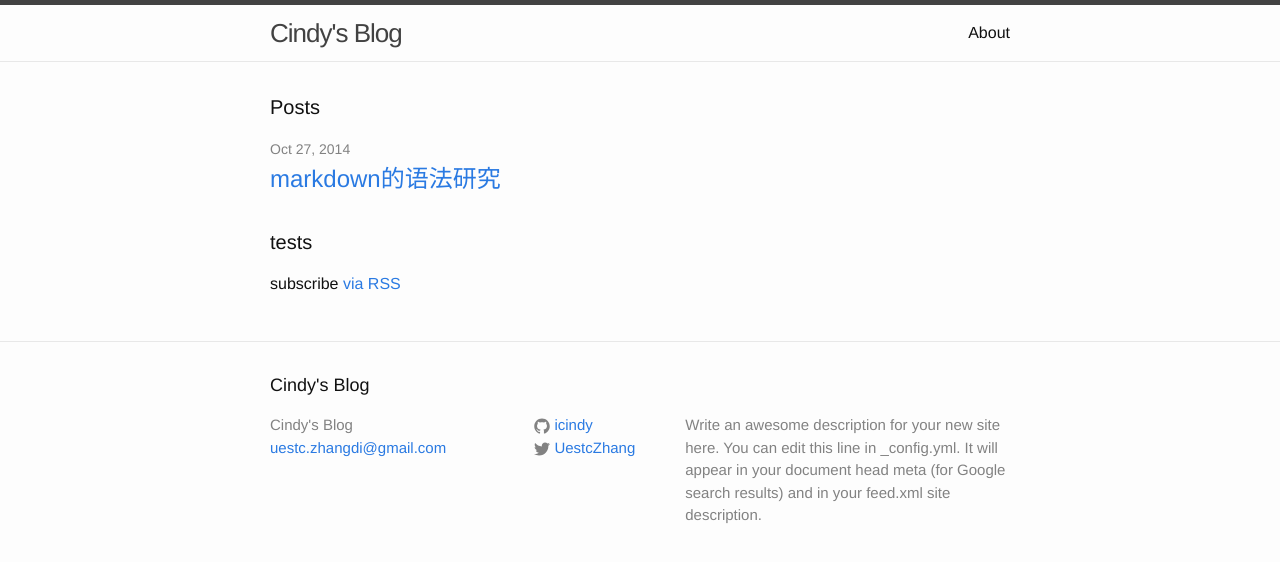
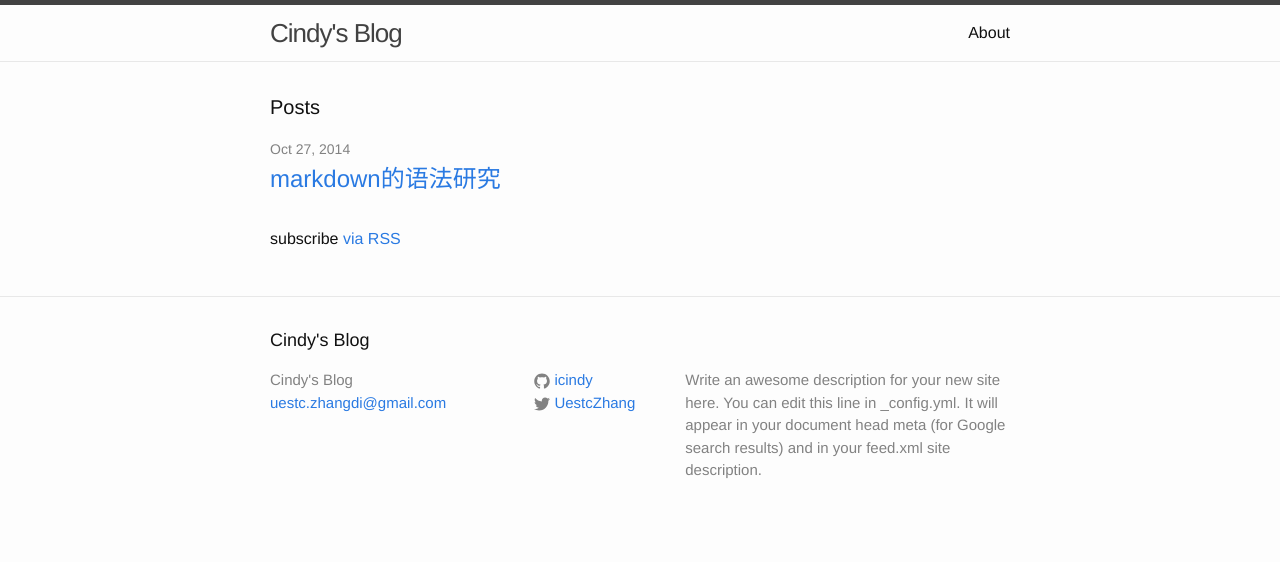
Before and after one commit to icindy/icindy.github.io, a Jekyll site: the page built from index.html, in a window 1280 px wide. Shown: the top 562 px of the page. Built offline with Jekyll 4.4.1, drawn with Linux system fonts in a browser that asks for light colours.

Commit message:
test wrong
test wrong

```diff
--- a/index.html
+++ b/index.html
@@ -18,20 +18,6 @@ layout: default
     {% endfor %}
   </ul>
 
-  <h1 class="page-heading">tests</h1>
-
-  <ul class="post-list">
-    {% for test in site.tests %}
-      <li>
-        <span class="post-meta">{{ test.date | date: "%b %-d, %Y" }}</span>
-
-        <h2>
-          <a class="post-link" href="{{ test.url | prepend: site.baseurl }}">{{ test.title }}</a>
-        </h2>
-      </li>
-    {% endfor %}
-  </ul>
-
   <p class="rss-subscribe">subscribe <a href="{{ "/feed.xml" | prepend: site.baseurl }}">via RSS</a></p>
 
 </div>
```
